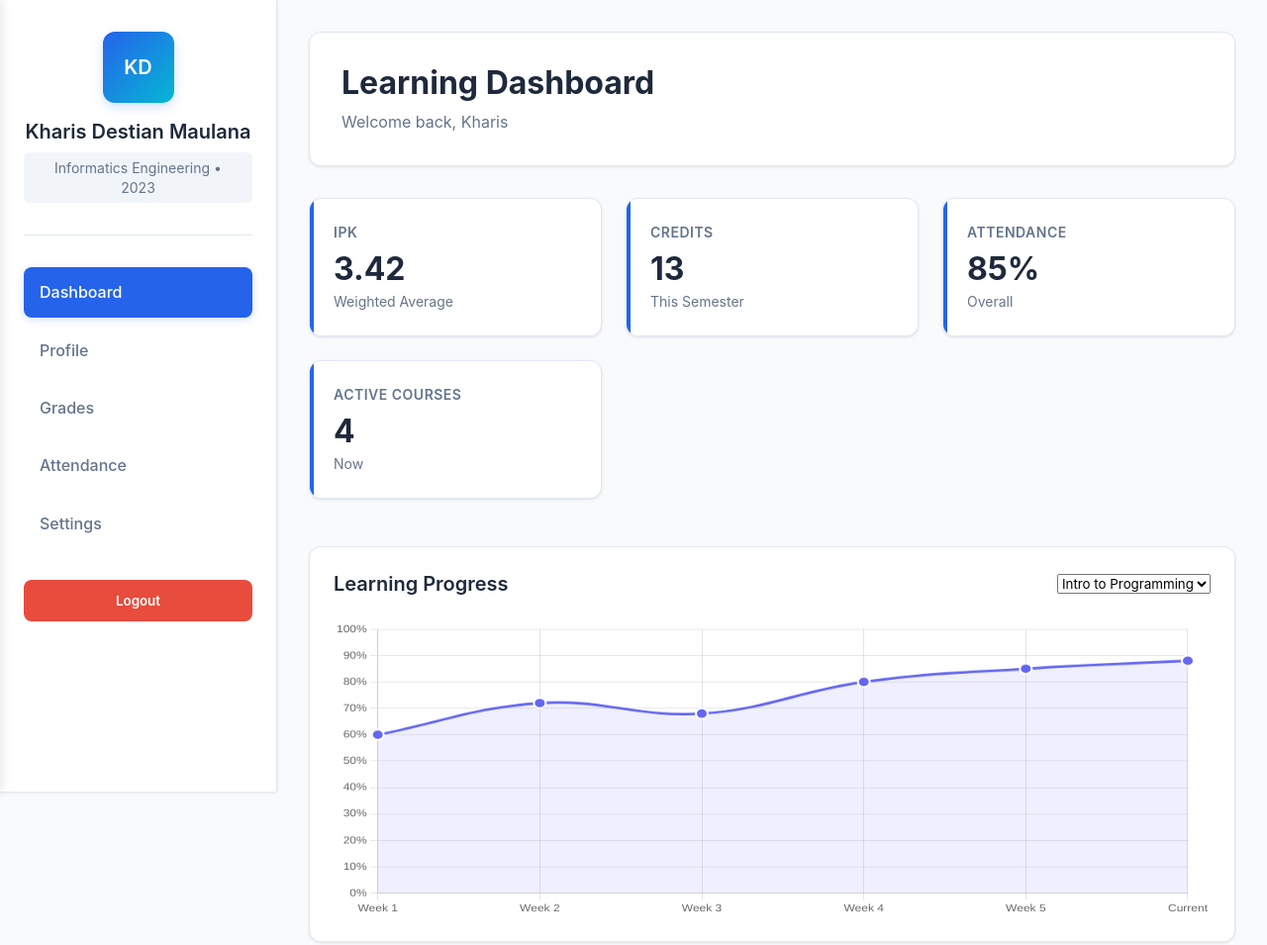
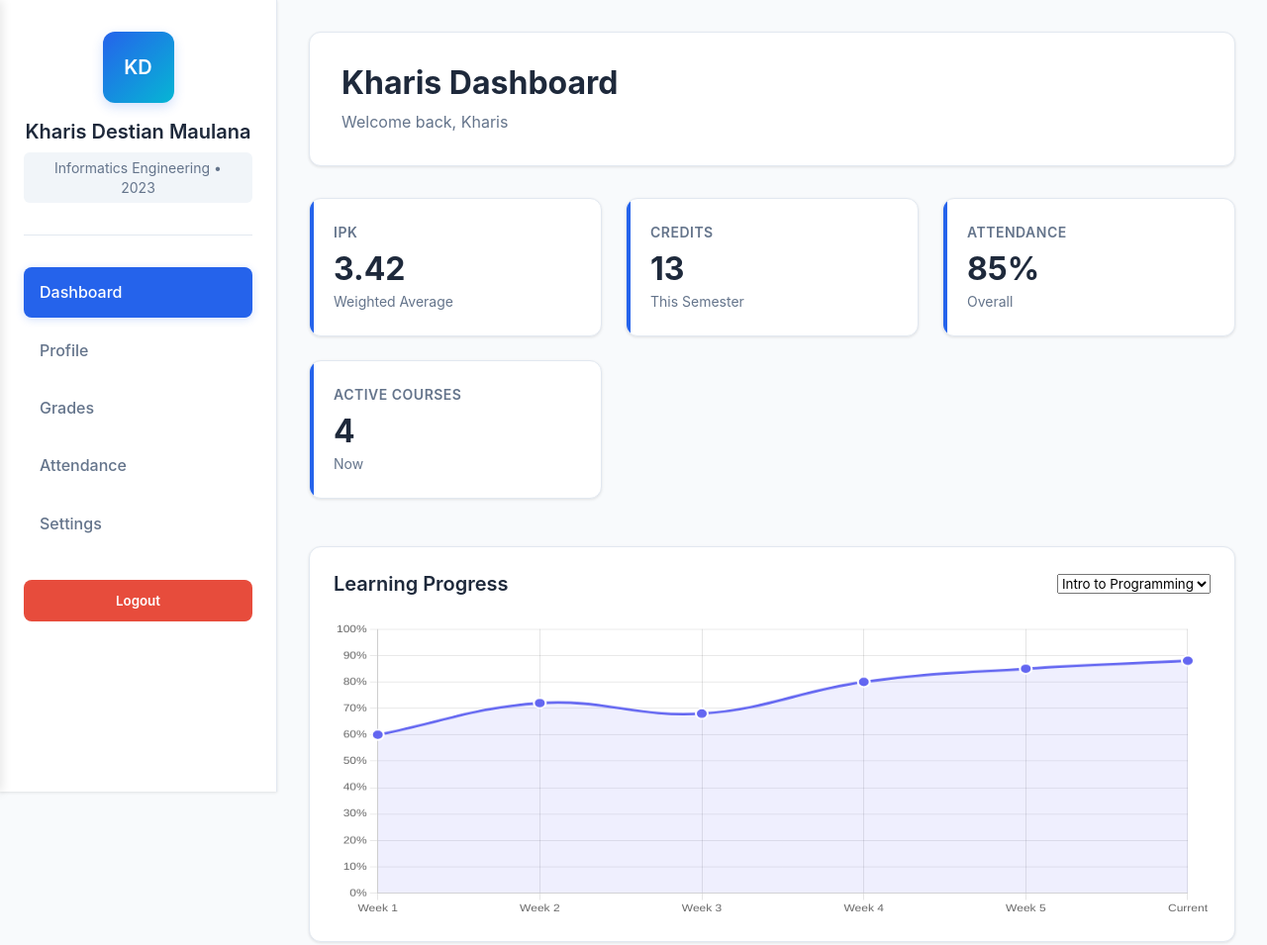
Before and after one commit to kharisdestian862-ops/dahboard-mahasiswa, a plain HTML site: page dashboard.html in a window 1280 px wide. Shown: the top 955 px of the page at 99% size. Drawn offline with nearby package versions, Linux system fonts and the light colour scheme.

Commit message:
Rename Learning Dashboard to Kharis Dashboard

```diff
--- a/dashboard.html
+++ b/dashboard.html
@@ -34,7 +34,7 @@
           <!-- Dashboard Section -->
           <section class="section" id="dashboard">
             <header class="main-header">
-              <h1>Learning Dashboard</h1>
+              <h1>Kharis Dashboard</h1>
               <div>Welcome back, Kharis</div>
             </header>
 
```
